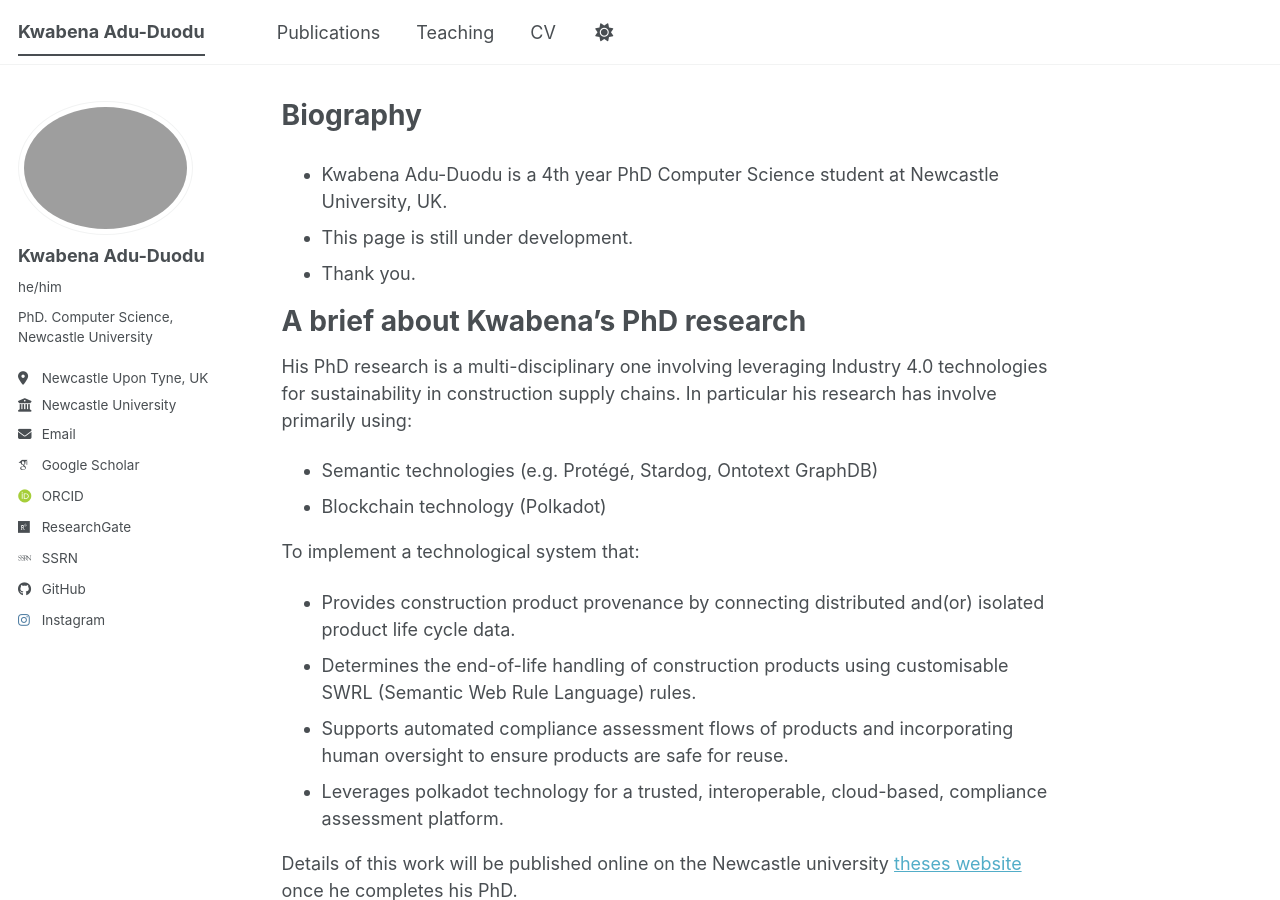
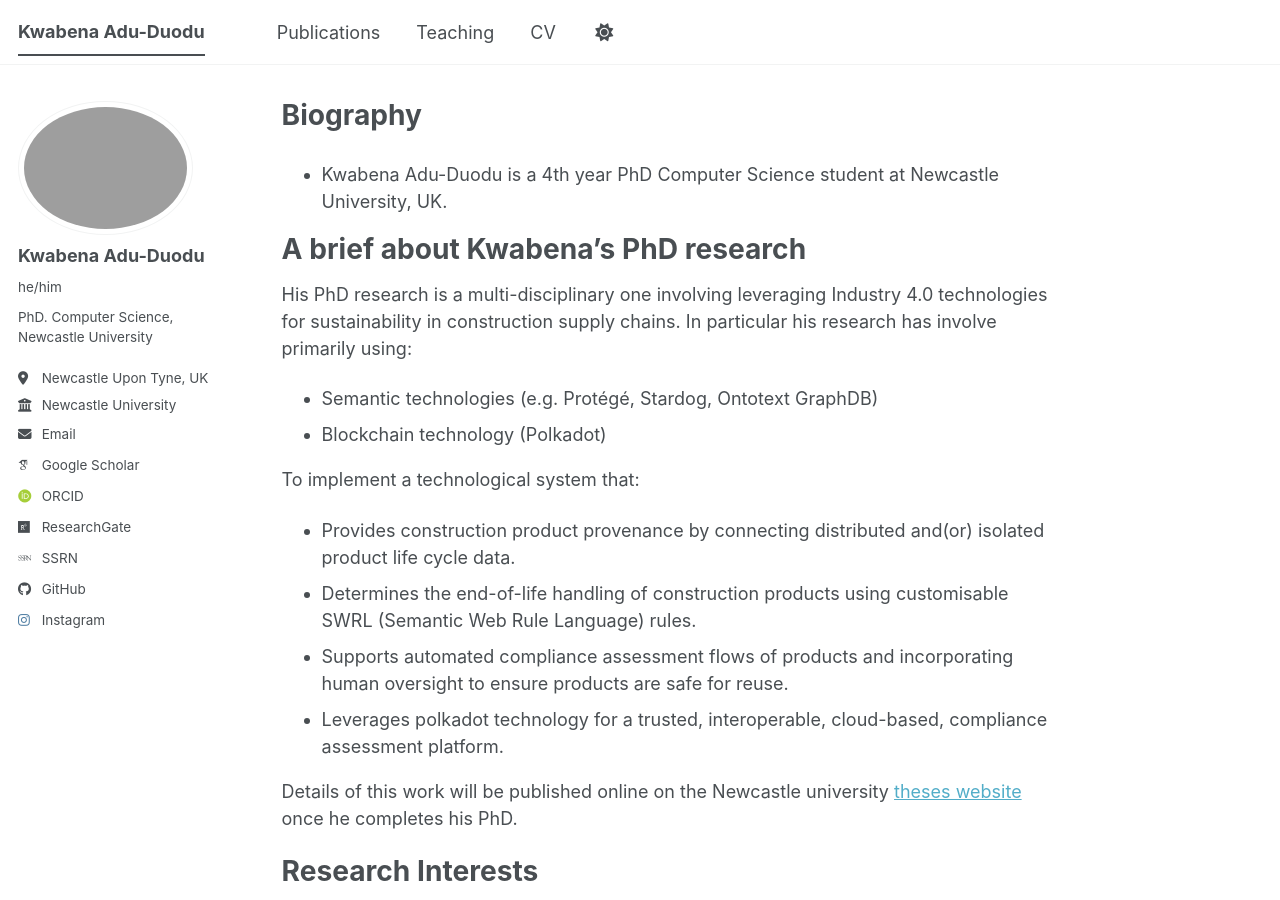
Before and after one commit to KAYDUODU/KAYDUODU.github.io, a Jekyll site: the page built from _pages/about.md, in a window 1280 px wide and 900 px high. Built offline with Jekyll 4.4.1, drawn with Linux system fonts in a browser that asks for light colours; some web fonts are replaced; a script bundle is joined from its source files by our own code; library files that are not in the unit come from our copies.

Commit message:
Update about page content
Removed development notice and thank you message.

```diff
--- a/_pages/about.md
+++ b/_pages/about.md
@@ -9,8 +9,7 @@ redirect_from:
 ---
 
 * Kwabena Adu-Duodu is a 4th year PhD Computer Science student at Newcastle University, UK.
-* This page is still under development.
-* Thank you.
+
 
 
 A brief about Kwabena's PhD research
```
